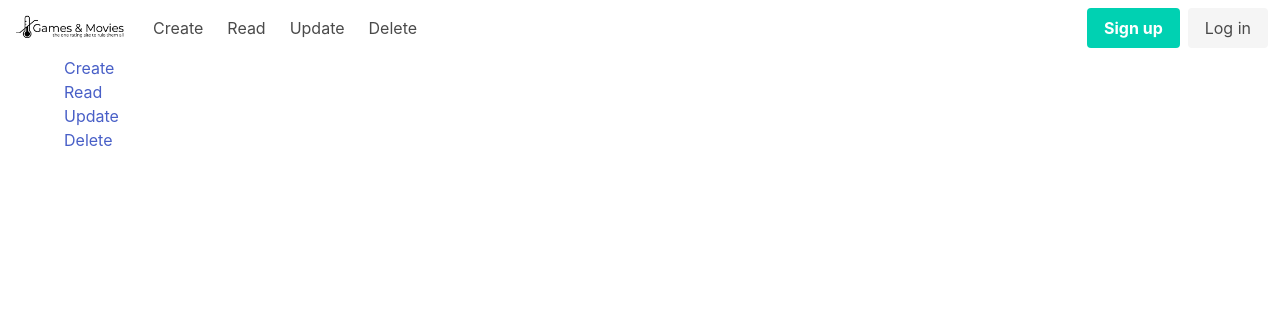
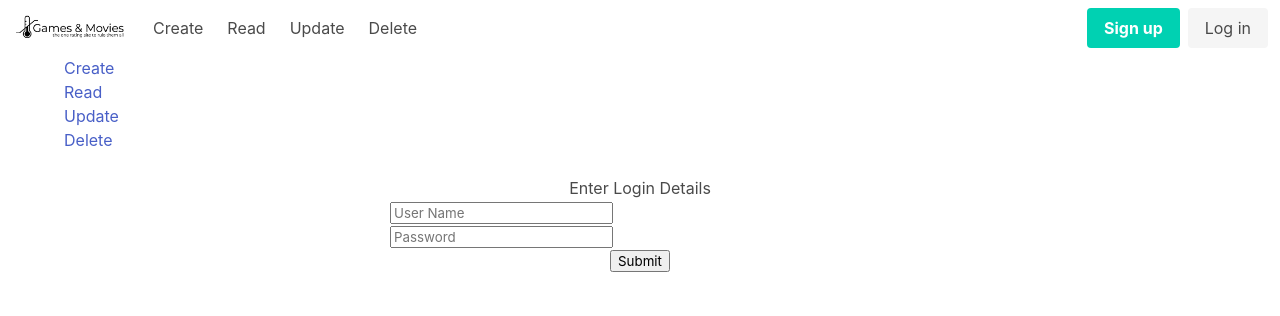
Before and after one commit to Morty4/project5, a PHP site: page /admin/index.php in a window 1280 px wide. Shown: the top 316 px of the page. Run offline with PHP 8.4, Linux system fonts and the light colour scheme; data that the repository does not hold is empty; some libraries are stand-ins or nearby versions.

Commit message:
Initial changes to files and permissions. User login panel (somewhat working)

```diff
--- a/admin/index.php
+++ b/admin/index.php
@@ -6,3 +6,23 @@
   <li><a href="delete.php">Delete</a></li>
 </ul>
 <?php include "templates/footer.php"?>
+
+<form name="frmUser" method="post" action="">
+	<div class="message"><?php if($message!="") { echo $message; } ?></div>
+		<table border="0" cellpadding="10" cellspacing="1" width="500" align="center" class="tblLogin">
+			<tr class="tableheader">
+			<td align="center" colspan="2">Enter Login Details</td>
+			</tr>
+			<tr class="tablerow">
+			<td>
+			<input type="text" name="userName" placeholder="User Name" class="login-input"></td>
+			</tr>
+			<tr class="tablerow">
+			<td>
+			<input type="password" name="password" placeholder="Password" class="login-input"></td>
+			</tr>
+			<tr class="tableheader">
+			<td align="center" colspan="2"><input type="submit" name="submit" value="Submit" class="btnSubmit"></td>
+			</tr>
+		</table>
+</form>
--- a/admin/macchristensen.php
+++ /dev/null
@@ -1,3 +0,0 @@
-<?php
-
-echo "Hello I am Mac";
```
Also changed, not shown: 1 other file.
